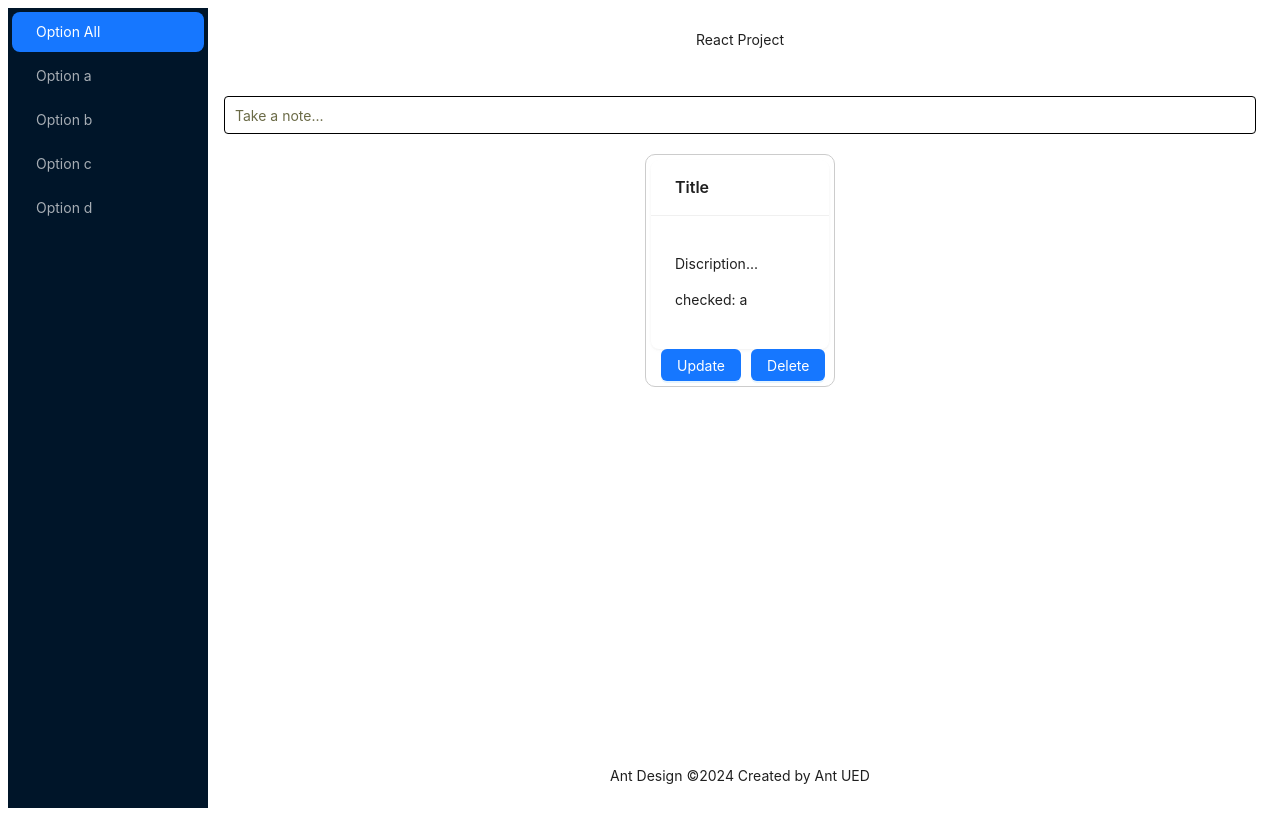
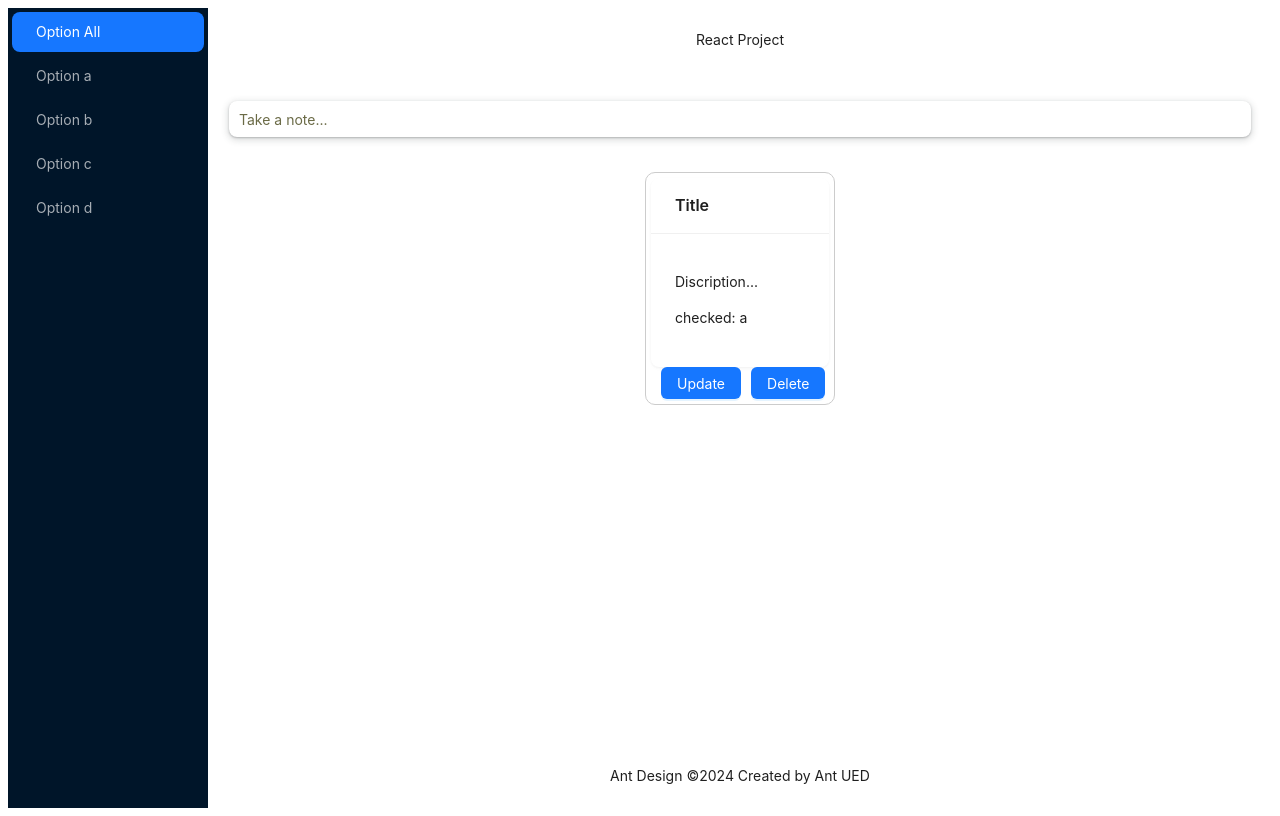
Before and after one commit to kenil2112/UserNotes-React-Project, a React (Vite) app: page / in a window 1280 px wide. Built offline with nearby package versions, Linux system fonts and the light colour scheme.

Commit message:
css change
Take a note(dive )  css change

```diff
--- a/src/App.css
+++ b/src/App.css
@@ -35,10 +35,12 @@
 }
 
 .property1 {
-    border: 1PX solid black;
-    border-radius: 4px;
-    margin: auto;
+    border: 1px;
+    border-radius: 8px;
+    margin: 5px 5px 15px 5px;
     height: auto;
+    /* border-radius: 8px; */
+    box-shadow: 0 1px 2px 0 rgba(60, 64, 67, 0.302), 0 2px 6px 2px rgba(60, 64, 67, 0.149)
 }
 
 
@@ -87,6 +89,7 @@
 
 .CancelButton {
     margin-left: 10px;
+    margin-bottom: 10px;
 }
 
 .TextAreaInput {
@@ -108,6 +111,7 @@
 
 .ClickedDiv {
     margin-bottom: 9px;
+    padding-bottom: 9px;
 }
 
 .SearchBar {
--- a/src/component/CContent.jsx
+++ b/src/component/CContent.jsx
@@ -84,6 +84,7 @@ function CContent() {
         setSelectedValue("");
         setEditableValue([]);
         setSearchQuery("");
+        setSSearch(false);
         setShowPopup(false)
     }
     const CancelInput = () => {
```
